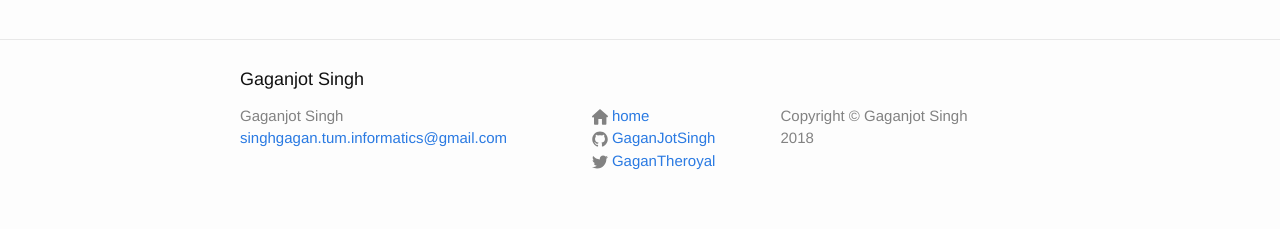
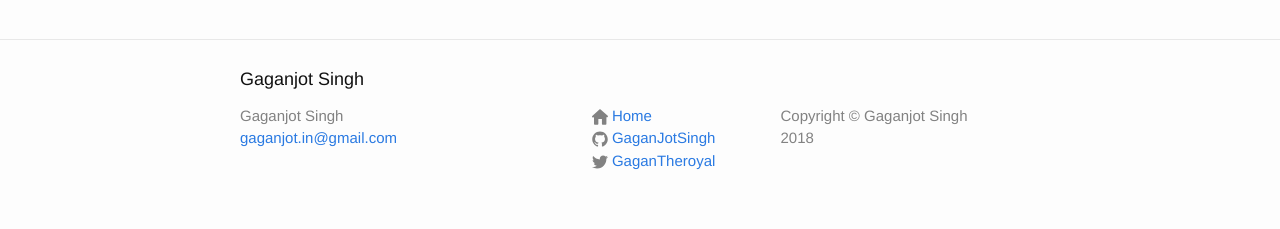
Before and after one commit to GaganJotSingh/GaganJotSingh.github.io, a Jekyll site: the page built from index.md, in a window 1280 px wide. Shown: the part 831-1060 px from the top of the page. Built offline with Jekyll 4.4.1, drawn with Linux system fonts in a browser that asks for light colours.

Commit message:
Updated email and Readme

```diff
--- a/_config.yml
+++ b/_config.yml
@@ -7,7 +7,7 @@
 
 # Site settings
 title: Gaganjot Singh
-email: singhgagan.tum.informatics@gmail.com
+email: gaganjot.in@gmail.com
 current_year: 2018
 description: > # this means to ignore newlines until "baseurl:"
   Write an awesome description for your new site here. You can edit this
@@ -19,7 +19,7 @@ baseurl: "" # the subpath of your site, e.g. /blog
 url: "http://yourdomain.com" # the base hostname & protocol for your site
 twitter_username: GaganTheroyal
 github_username:  GaganJotSingh
-home_username:  home
+home_username:  Home
 
 # Build settings
 markdown: kramdown
```
Also changed, not shown: README.md.
